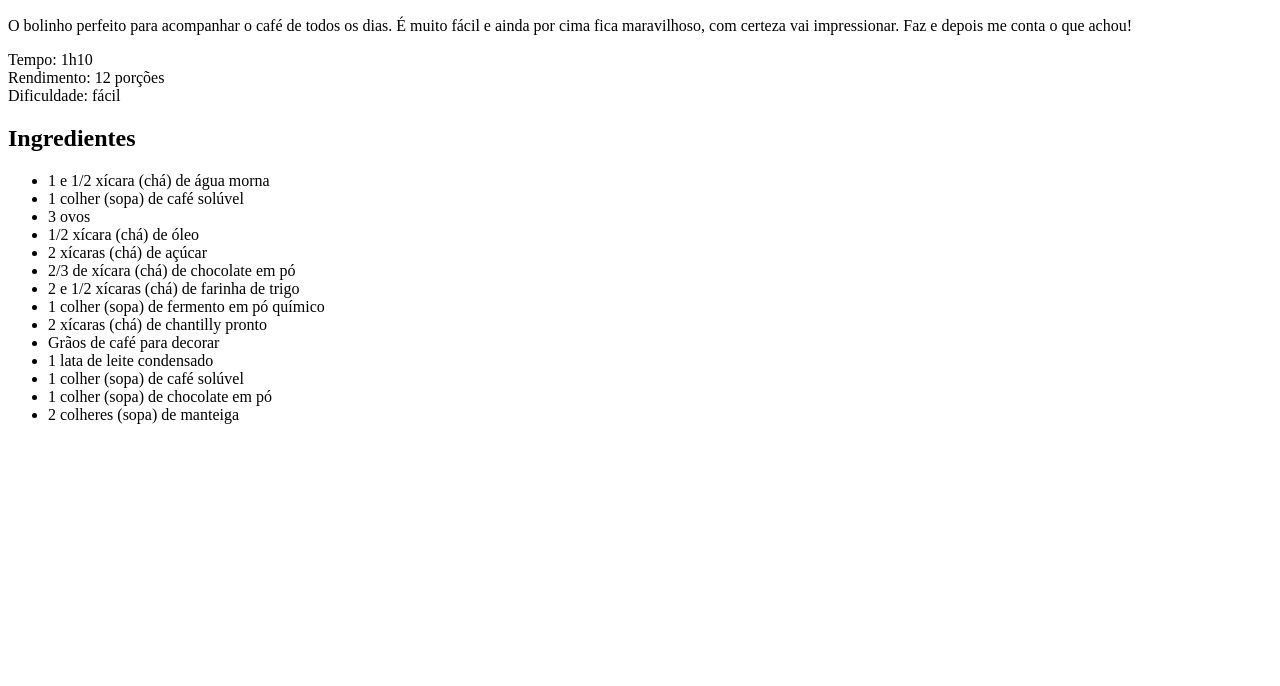
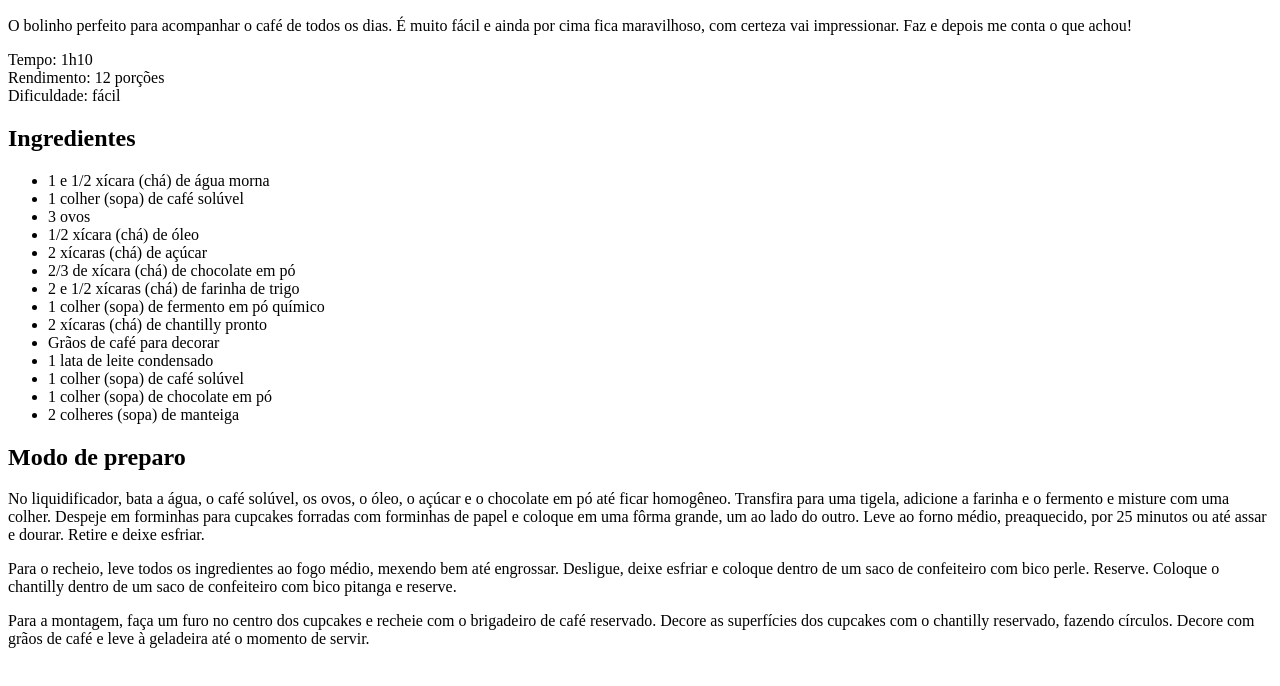
Before and after one commit to MatheusLima7adv/pagina-receita, a plain HTML site: page index.html in a window 1280 px wide. Shown: the part 76-762 px from the top of the page. Drawn offline with Linux system fonts and the light colour scheme.

Commit message:
criação da seção para o modo de preparo

```diff
--- a/index.html
+++ b/index.html
@@ -40,6 +40,13 @@
 <li>2 colheres (sopa) de manteiga  </li>
         </ul>
      </section>
+
+     <section>
+        <h2>Modo de preparo</h2>
+        <p>No liquidificador, bata a água, o café solúvel, os ovos, o óleo, o açúcar e o chocolate em pó até ficar homogêneo. Transfira para uma tigela, adicione a farinha e o fermento e misture com uma colher. Despeje em forminhas para cupcakes forradas com forminhas de papel e coloque em uma fôrma grande, um ao lado do outro. Leve ao forno médio, preaquecido, por 25 minutos ou até assar e dourar. Retire e deixe esfriar. </p>
+        <p>Para o recheio, leve todos os ingredientes ao fogo médio, mexendo bem até engrossar. Desligue, deixe esfriar e coloque dentro de um saco de confeiteiro com bico perle. Reserve. Coloque o chantilly dentro de um saco de confeiteiro com bico pitanga e reserve.</p>
+        <p>Para a montagem, faça um furo no centro dos cupcakes e recheie com o brigadeiro de café reservado. Decore as superfícies dos cupcakes com o chantilly reservado, fazendo círculos. Decore com grãos de café e leve à geladeira até o momento de servir.</p>
+     </section>
     </main>
 </body>
 </html>
```
